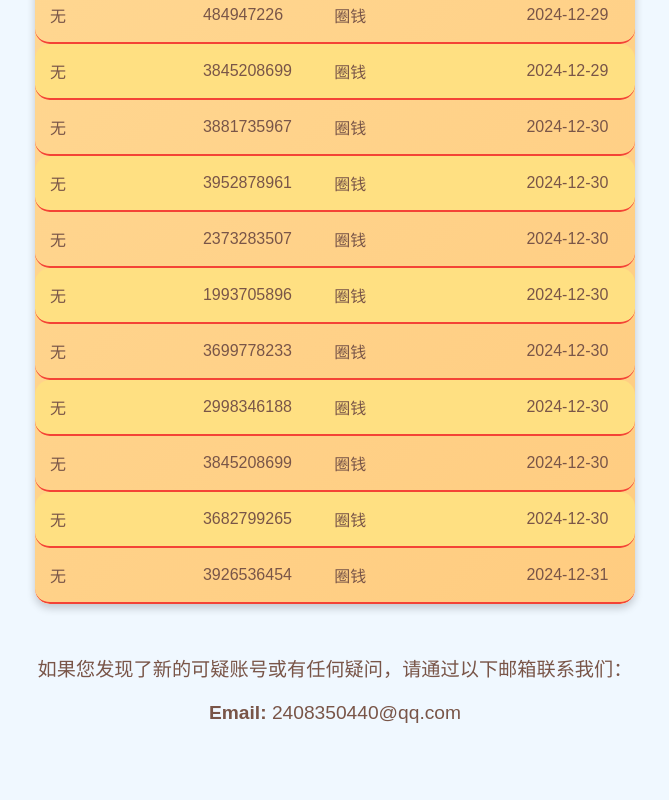
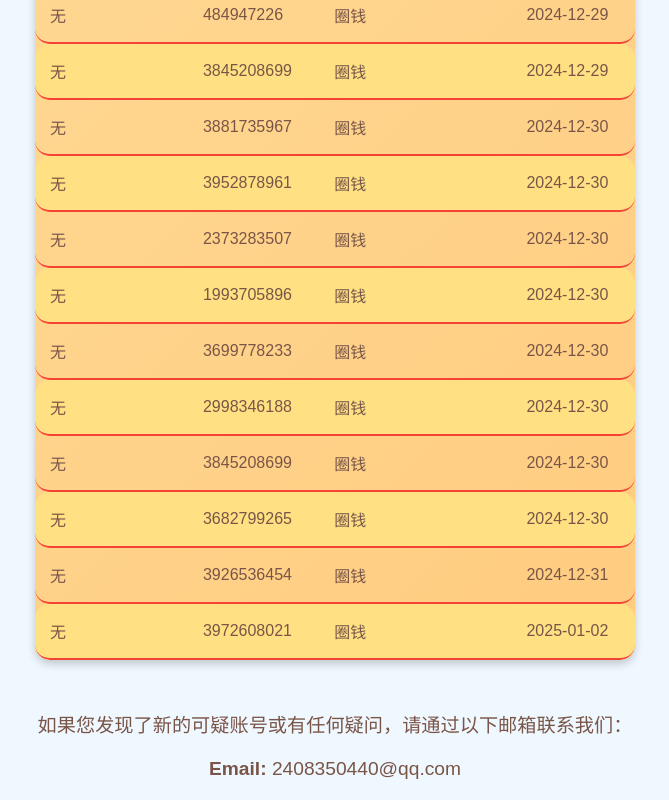
Before and after one commit to mlsmclss/mlsmclass.github.io, a plain HTML site: page index.html in a window 1280 px wide. Shown: the part 2794-3594 px from the top of the page, without its empty margins (305-974 px from the left). Before the commit the page ends 3538 px from the top, so only its background shows below. Drawn offline with Linux system fonts and the light colour scheme.

Commit message:
Update index.html

```diff
--- a/index.html
+++ b/index.html
@@ -474,6 +474,12 @@
     <td>圈钱</td>
     <td>2024-12-31</td>
 </tr>
+<tr>
+    <td>无</td>
+    <td>3972608021</td>
+    <td>圈钱</td>
+    <td>2025-01-02</td>
+</tr>
 
     </tbody>
 </table>
```
